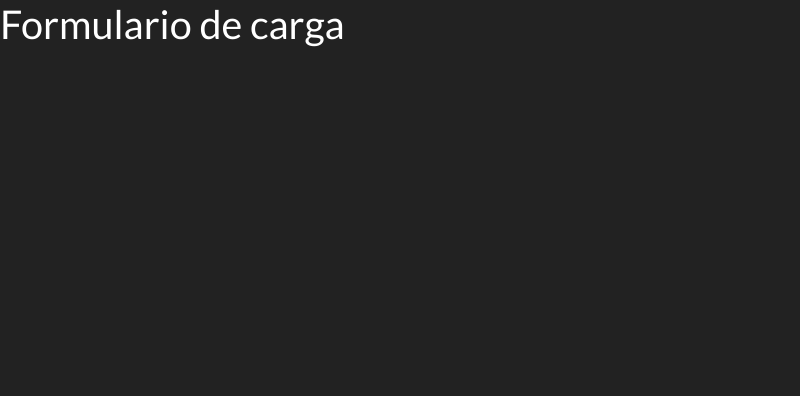
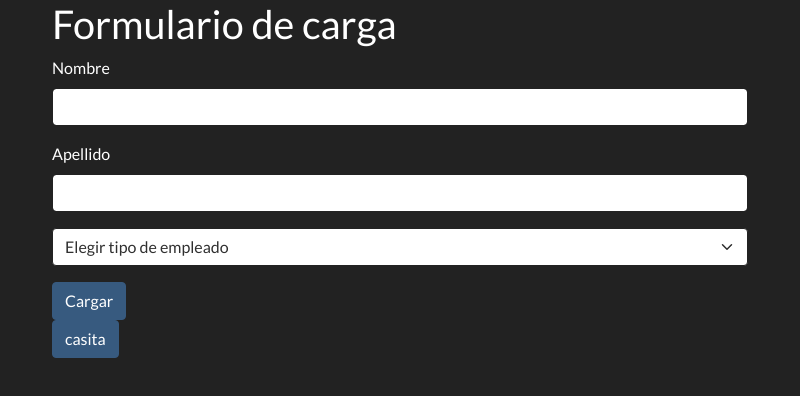
Before and after one commit to mauromamani/gestion-de-empleados, an Electron app: page src/pages/employees/form.html in a window 800 px wide. Drawn offline with Linux system fonts and the light colour scheme.

Commit message:
enviar datos por formulario

```diff
--- a/src/pages/employees/form.html
+++ b/src/pages/employees/form.html
@@ -10,16 +10,35 @@
 </head>
 
 <body>
+    <div class="container">
+        <h1>Formulario de carga</h1>
 
-    <h1>Formulario de carga</h1>
+        <form id="formulario">
+            <div class="mb-3">
+                <label class="form-label">Nombre</label>
+                <input type="text" class="form-control" id="nombre" aria-describedby="emailHelp">
+            </div>
+            <div class="mb-3">
+                <label class="form-label">Apellido</label>
+                <input type="text" class="form-control" id="apellido">
+            </div>
+            <div class="mb-3">
+                <select id="tipo" class="form-select" aria-label="Default select example">
+                    <option selected>Elegir tipo de empleado</option>
+                    <option id="empleado" value="empleado">Empleado</option>
+                    <option id="seguridad" value="seguridad">Seguridad</option>
+                    <option id="limpieza" value="limpieza">Limpieza</option>
+                </select>
+            </div>
+            <button type="submit" class="btn btn-primary">Cargar</button>
+        </form>
 
-    <div id="formulario">
+        <a class="btn btn-primary" href="../home/home.html">casita</a>
 
 
     </div>
 
 </body>
-
-
+<script src="./form.js"></script>
 
 </html>
--- /dev/null
+++ b/src/pages/employees/form.js
@@ -0,0 +1,20 @@
+const formulario = document.getElementById('formulario');
+
+const nombre = document.getElementById('nombre');
+const apellido = document.getElementById('apellido');
+const tipo = document.getElementById('tipo');
+
+formulario.addEventListener('submit', (e) => {
+  e.preventDefault();
+  const nuevoEmpleado = {
+    nombre: nombre.value,
+    apellido: apellido.value,
+    tipo: tipo.value
+  }
+  console.log(nuevoEmpleado);
+  //return nuevoEmpleado;
+});
+
+/*const enviarEmpleado = (nuevoEmpleado) => {
+  console.log(nuevoEmpleado);
+}*/
```
Also changed, not shown: src/components/Table.js (+20 -3 lines), src/pages/employees/employees.html (+7 -5 lines), src/pages/employees/employees.js (+2 -26 lines), src/pages/home/home.html (+5 -3 lines).
